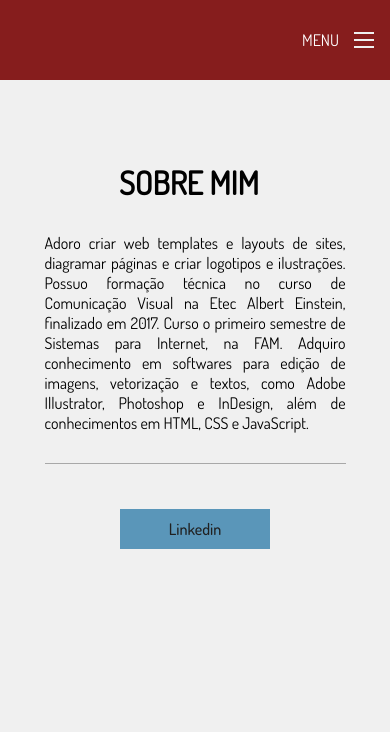
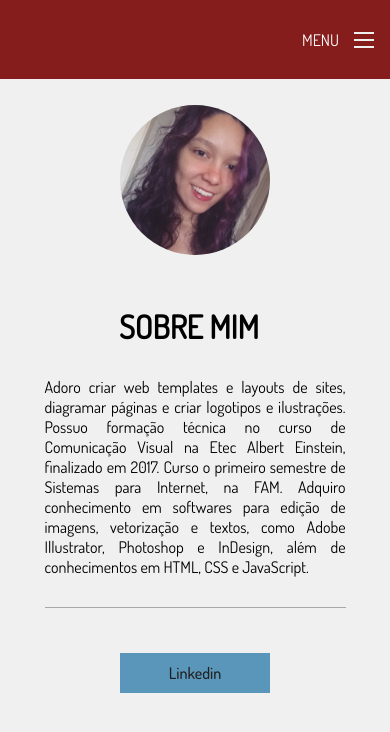
Before and after one commit to Diandressa/site-portifolio, a plain HTML site: page index.html in a window 390 px wide. Drawn offline with Linux system fonts and the light colour scheme.

Commit message:
img perfil

```diff
--- a/estilo.css
+++ b/estilo.css
@@ -199,6 +199,10 @@ main img {
 	opacity: 0.6;
 }
 
+#image-mob{
+	display: none;
+}
+
 /* --------- Main: areas --------- */
 
 .box0 {
@@ -292,14 +296,25 @@ main img {
 		grid-area: none;
 		height: 80%;
 		width: 90vw;
+		padding-top: 4rem;
+		border: 5px solid var(--corVer);
+	}
 
-		border-left: 3em solid var(--corPreto);
-		border-top: 3em solid transparent;
-		border-bottom: 3em solid transparent;
+	.box0 h1{
+		margin-top: -5%;
+		margin-bottom: 10%;
+		animation: titulo 3s infinite alternate;
+	}
 
-		border-right: 3em solid var(--corPreto);
-		border-top: 3em solid transparent;
-		border-bottom: 3em solid transparent;
+	#image-mob{
+		display: block;
+		margin: 25px auto;
+		margin-bottom: -25px;
+		width: 150px;
+		height: 150px;
+		border-radius: 50%;
+		background: var(--corPreto) url('./imgs/perfil.jpg') no-repeat center center;
+		background-size: 100%;
 	}
 
 	nav{
@@ -314,17 +329,17 @@ main img {
 		padding: 1rem;
 		justify-content: center;
 		align-items: flex-end;
+		border-bottom: 1px solid var(--corFundo);
 	}
 
 	.nav-small-dev a, .nav-small-dev a:visited{
 		color: white;
-		padding: 8px;
+		padding: 10px;
 	}
 
 	.nav-small-dev a:hover{
 		transition: 0.3s;
 		background-color: var(--corPreto);
-		border-radius: 5px;
 	}
 
 	#btn-mobile{
@@ -341,13 +356,6 @@ main img {
 		width: 150px;
 		margin-top: 10%;
 	}
-
-	.box0 h1{
-		margin-top: -5%;
-		margin-bottom: 10%;
-		animation: titulo 3s infinite alternate;
-	}
-
 
 	@keyframes titulo {
 		from{
@@ -413,6 +421,7 @@ main img {
 	.box0{
 		display: block;
 		border: none;
+		padding-top: 5%;
 	}
 
 	.box0 h1{
@@ -455,6 +464,7 @@ main img {
 		background-color: var(--corFundo);
 		z-index: 1000;
 		font-weight: bold;
+		font-size: 1.2em;
 	}
 
 	div.menu a:hover{
--- a/index.html
+++ b/index.html
@@ -51,7 +51,11 @@
 
 		</article>
 	</nav>
+
+	<figure id="image-mob"></figure>
+
 	<main>
+
 		<div>
 			<img src="./imgs/ex1.jpg" alt="portilio imagem 1">
 		</div>
```
